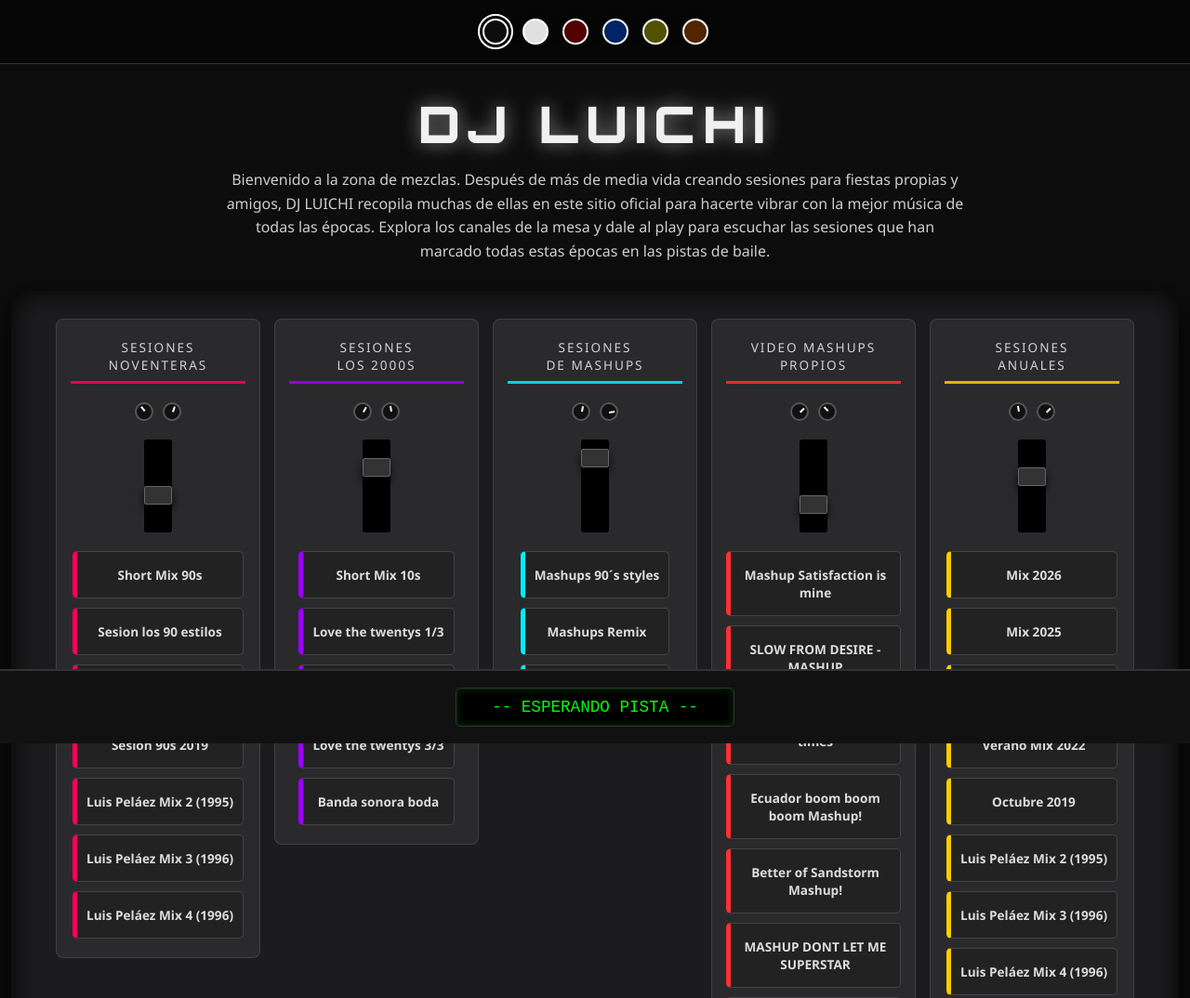
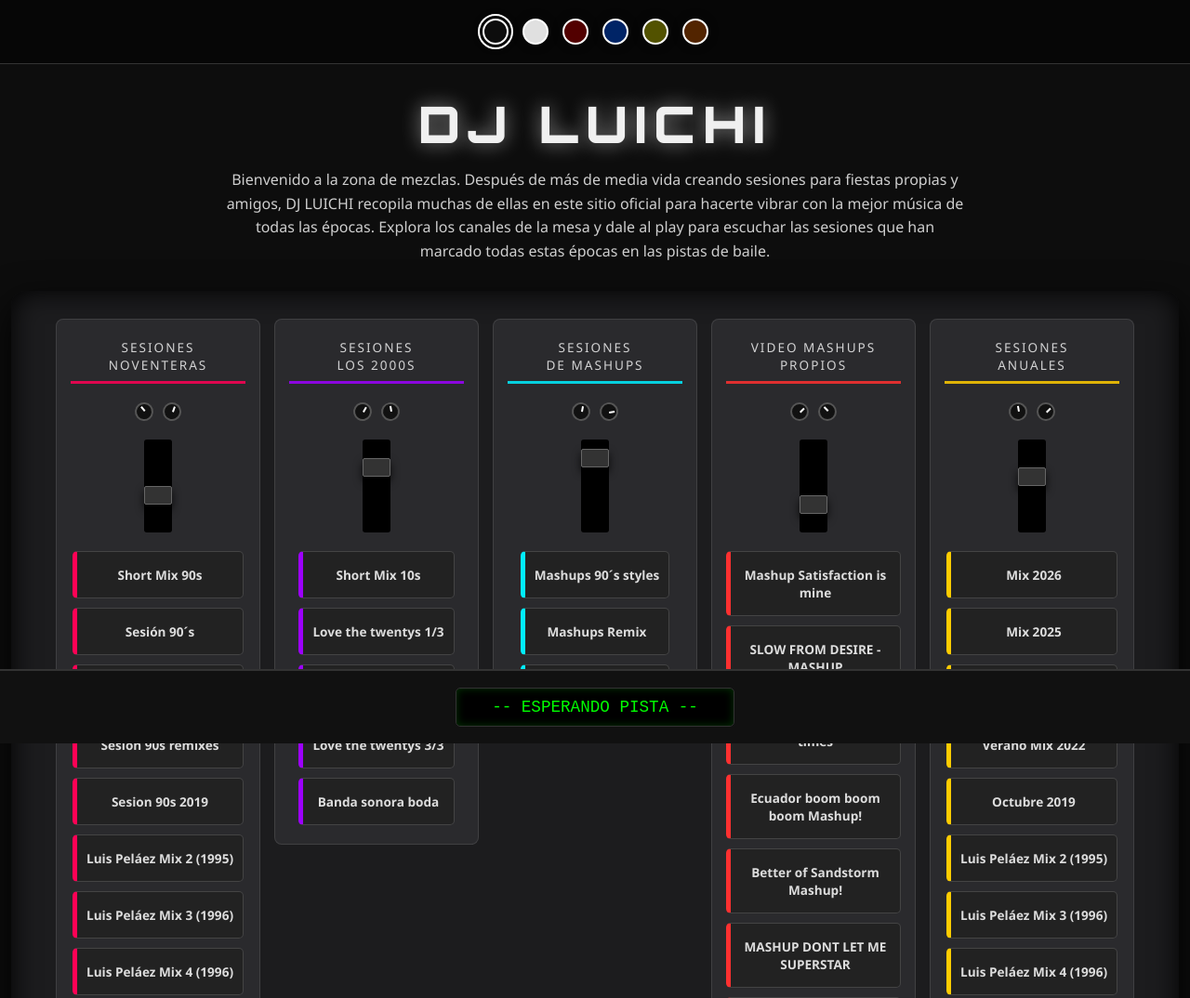
Before and after one commit to luichipelaez/software, a plain HTML site: page web_djluichi.html in a window 1280 px wide. Shown: the top 1074 px of the page at 93% size. Drawn offline with Linux system fonts and the light colour scheme.

Commit message:
Update web_djluichi.html

```diff
--- a/web_djluichi.html
+++ b/web_djluichi.html
@@ -178,6 +178,7 @@ const P3 = "/luispelaezpalomino/";
 const CANALES = [
   { titulo: "Sesiones\nNoventeras", color: "--c-90s", knobs: [-40, 20], fader: -20, pistas: [
     { n: "Short Mix 90s", m: P1 + "short-mix-90s/" },
+    { n: "Sesión 90´s", m: P1 + "sesión-90s-djluichi/" },
     { n: "Sesion los 90 estilos", t: "Sesion los 90 total estilos", m: P1 + "sesion-los-90-total-estilos/" },
     { n: "Sesion 90s remixes", m: P1 + "sesion-90s-remixes/" },
     { n: "Sesion 90s 2019", m: P1 + "sesion-90s-2019/" },
```
